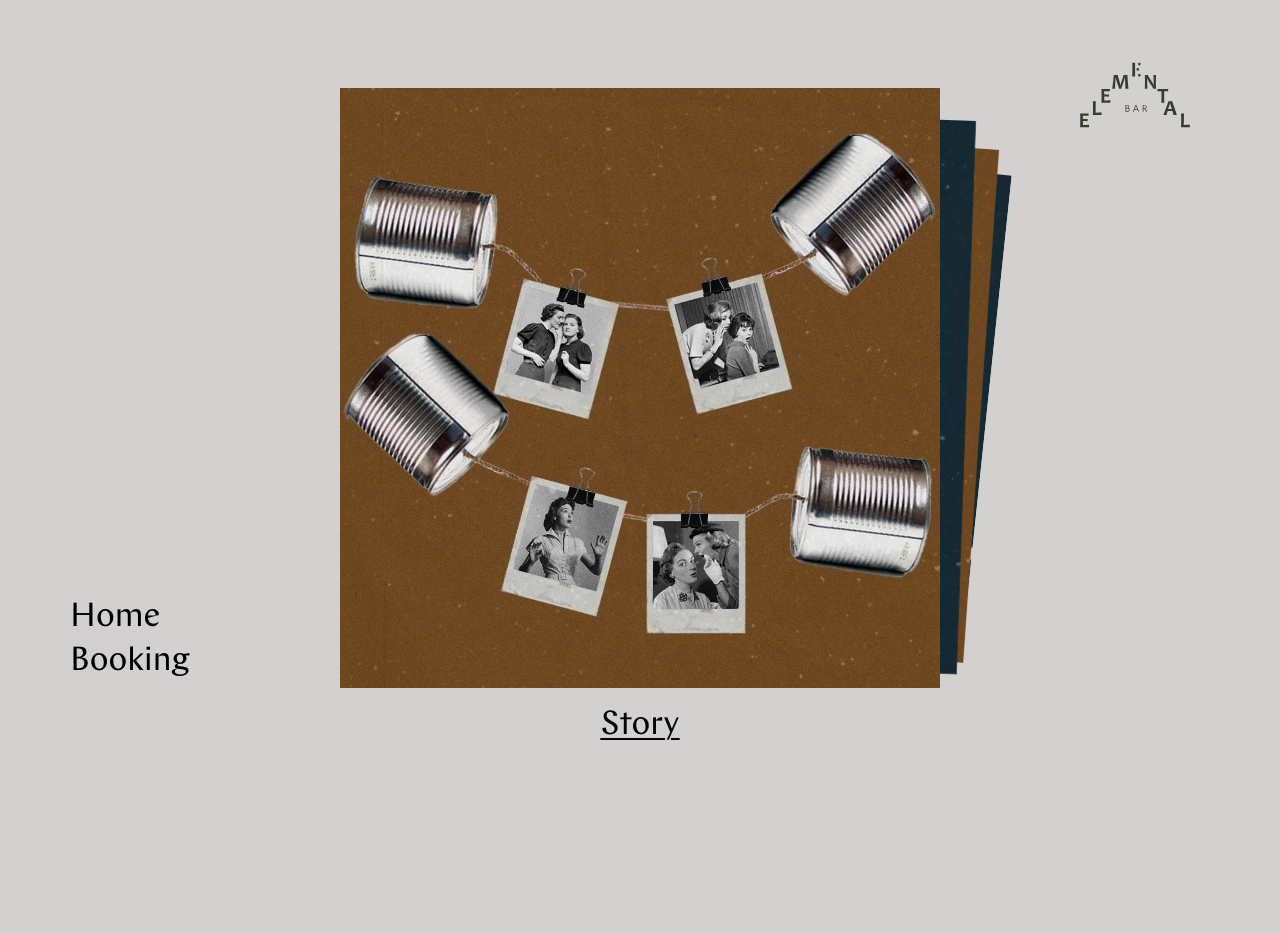
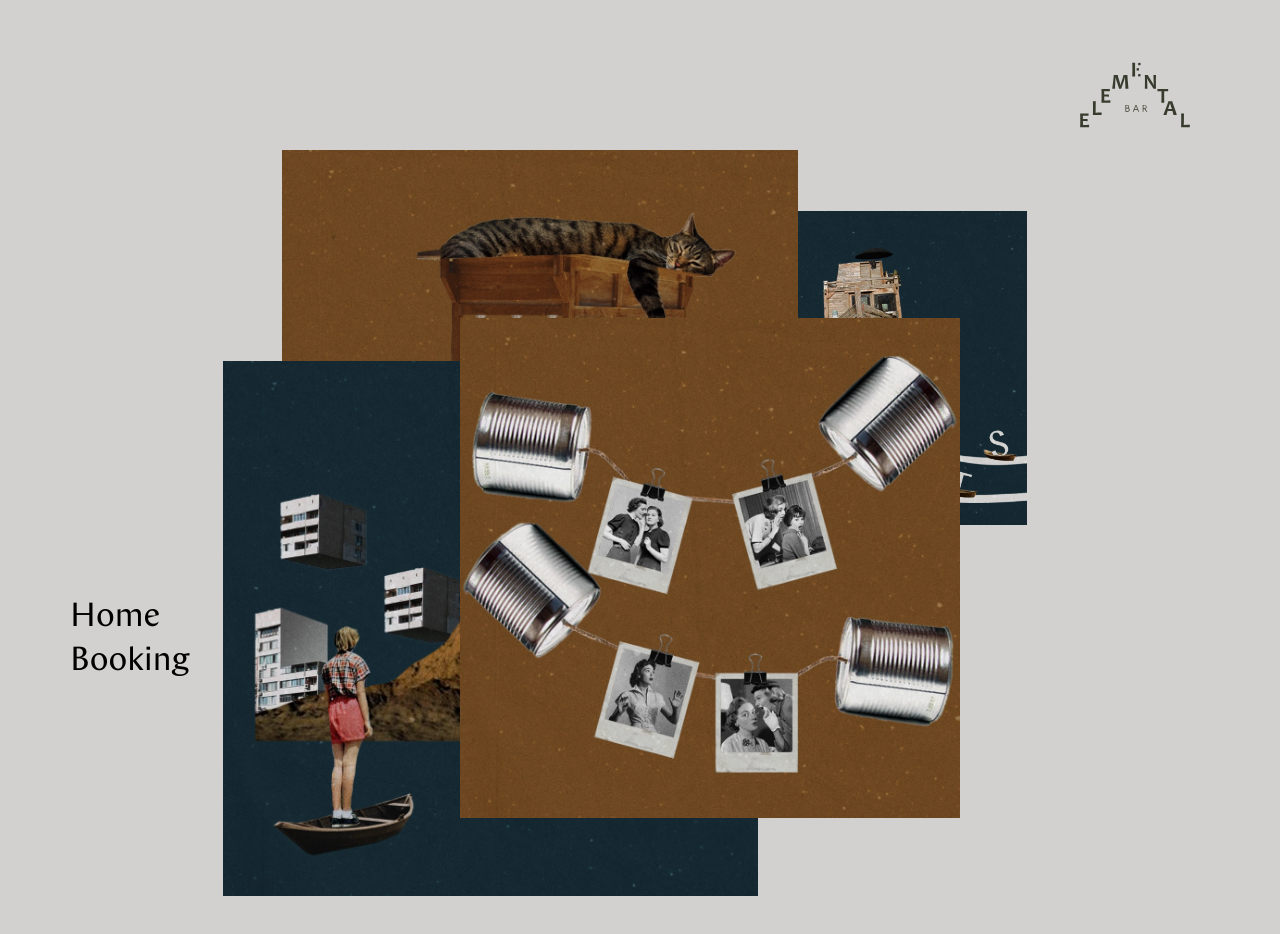
Before and after one commit to gunaindra/elementalbar, a Next.js app: page / in a window 1280 px wide. Shown: the top 934 px of the page. Before the commit the page ends 800 px from the top, so only its background shows below. Built offline with nearby package versions, Linux system fonts and the light colour scheme.

Commit message:
changes : stack images card

```diff
--- /dev/null
+++ b/components/StackCard/StackCardItem.js
@@ -0,0 +1,32 @@
+import { useEffect, useState } from "react";
+
+import { CSSTransition } from "react-transition-group";
+
+function StackCardItem({ asset, index }) {
+  const [isMounted, setIsMounted] = useState(false);
+
+  useEffect(() => {
+    setIsMounted(true);
+  }, []);
+
+  return (
+    <CSSTransition
+      in={isMounted}
+      appear
+      unmountOnExit
+      key={`stack-image-${asset.orders}`}
+      nodeRef={asset.nodeRef}
+      timeout={asset.orders === 1 ? 0 : (asset.orders - 1) * 1000}
+      classNames={`stack-image stack-image-item-${asset.orders}`}
+    >
+      <img
+        ref={asset.nodeRef}
+        className={`stack-image stack-image-${asset.orders}`}
+        src={asset.src}
+        alt={asset.alt}
+      />
+    </CSSTransition>
+  );
+}
+
+export default StackCardItem;
--- /dev/null
+++ b/components/StackCard/index.js
@@ -0,0 +1,57 @@
+import { useState, createRef } from "react";
+
+import { useRouter } from "next/router";
+
+import { TransitionGroup } from "react-transition-group";
+import StackCardItem from "./StackCardItem";
+
+function StackCard() {
+  const [listAssets, setListAssets] = useState(() => [
+    {
+      orders: 1,
+      alt: "web-story",
+      src: "/assets/images/eb-web-story.webp",
+      href: "/story",
+      title: "Story",
+      nodeRef: createRef(null),
+    },
+    {
+      orders: 2,
+      alt: "web-booking",
+      src: "/assets/images/eb-web-booking.webp",
+      href: "/booking",
+      title: "Booking",
+      nodeRef: createRef(null),
+    },
+    {
+      orders: 3,
+      alt: "eb-web-shop",
+      src: "/assets/images/eb-web-shop.webp",
+      href: "/shop",
+      title: "Shop",
+      nodeRef: createRef(null),
+    },
+    {
+      orders: 4,
+      alt: "web-events",
+      src: "/assets/images/eb-web-events.webp",
+      href: "/events",
+      title: "Events",
+      nodeRef: createRef(null),
+    },
+  ]);
+
+  return (
+    <div>
+      <TransitionGroup className="flex items-center justify-center h-screen relative">
+        {listAssets
+          .sort((a, b) => b.orders - a.orders)
+          .map((asset, index) => {
+            return <StackCardItem key={index} asset={asset} index={index} />;
+          })}
+      </TransitionGroup>
+    </div>
+  );
+}
+
+export default StackCard;
--- a/components/SwiperCard/index.js
+++ b/components/SwiperCard/index.js
@@ -51,7 +51,7 @@ function SwiperCarousel() {
         effect={"cards"}
         followFinger={true}
         grabCursor={false}
-        speed={500}
+        speed={1200}
         onActiveIndexChange={(swiper) => {
           setActiveIndex(swiper.activeIndex);
         }}
--- a/package.json
+++ b/package.json
@@ -15,6 +15,7 @@
     "next-seo": "^5.15.0",
     "react": "18.2.0",
     "react-dom": "18.2.0",
+    "react-transition-group": "^4.4.5",
     "swiper": "^8.4.6"
   },
   "devDependencies": {
--- a/pages/index.js
+++ b/pages/index.js
@@ -1,11 +1,11 @@
-import SwiperCard from "@/components/SwiperCard";
+import StackCard from "@/components/StackCard";
 
 import siteData from "@/data/site";
 import { NextSeo } from "next-seo";
 
 export default function Home() {
   return (
-    <div className="overflow-hidden">
+    <div>
       <NextSeo
         title={siteData.siteName}
         description={siteData.description}
@@ -19,7 +19,7 @@ export default function Home() {
       />
 
       <div className="mb-100px mx-10 mt-20 md:mx-0 md:mt-0">
-        <SwiperCard />
+        <StackCard />
       </div>
     </div>
   );
--- a/styles/globals.css
+++ b/styles/globals.css
@@ -16,6 +16,8 @@
   margin: 0;
   font-family: "Chap-Regular", Serif;
 }
+
+/* Swiper Slide */
 
 .swiper-slide {
   display: flex;
@@ -47,3 +49,140 @@
   width: 100%;
   height: 100%;
 }
+
+.stack-image {
+  cursor: pointer;
+}
+
+/* Stack Card */
+.stack-image-1 {
+  position: absolute;
+  width: 500px;
+  height: 500px;
+  transform: translate(70px, 80px);
+  z-index: 91;
+}
+
+.stack-image-1:hover {
+  z-index: 1001;
+  transform: translate(0, 0);
+  width: 500px;
+  height: 500px;
+  transition: transform 1500ms;
+}
+
+.stack-image-2 {
+  position: absolute;
+  width: 535px;
+  height: 535px;
+  transform: translate(-150px, 140px);
+  z-index: 81;
+}
+
+.stack-image-2:hover {
+  z-index: 1002;
+  transform: translate(0, 0);
+  width: 500px;
+  height: 500px;
+  transition: transform 1500ms;
+}
+
+.stack-image-3 {
+  position: absolute;
+  width: 516px;
+  height: 516px;
+  transform: translate(-100px, -80px);
+  z-index: 71;
+}
+
+.stack-image-3:hover {
+  z-index: 1003;
+  transform: translate(0, 0);
+  width: 500px;
+  height: 500px;
+  transition: transform 1500ms;
+}
+
+.stack-image-4 {
+  position: absolute;
+  width: 314px;
+  height: 314px;
+  transform: translate(230px, -120px);
+  z-index: 61;
+}
+
+.stack-image-4:hover {
+  z-index: 1004;
+  transform: translate(0, 0);
+  width: 500px;
+  height: 500px;
+  transition: transform 1500ms;
+}
+
+.stack-image-5 {
+  position: absolute;
+  width: 404px;
+  height: 404px;
+  transform: translate(100px, 140px);
+}
+
+/* CSS Animation */
+.stack-image-item-1-enter {
+  opacity: 0;
+  transform: translate(20px, 80px);
+}
+
+.stack-image-item-1-enter-active {
+  opacity: 0;
+}
+
+.stack-image-item-1-enter-done {
+  opacity: 1;
+  transition: opacity 1000ms ease-in-out, transform 1200ms;
+  transform: translate(70px, 80px);
+}
+
+.stack-image-item-2-enter {
+  opacity: 0;
+  transform: translate(-100px, 140px);
+}
+
+.stack-image-item-2-enter-active {
+  opacity: 0;
+}
+
+.stack-image-item-2-enter-done {
+  opacity: 1;
+  transition: opacity 1000ms ease-in-out, transform 1200ms;
+  transform: translate(-150px, 140px);
+}
+
+.stack-image-item-3-enter {
+  opacity: 0;
+  transform: translate(-100px, -30px);
+}
+
+.stack-image-item-3-enter-active {
+  opacity: 0;
+}
+
+.stack-image-item-3-enter-done {
+  opacity: 1;
+  transition: opacity 1000ms ease-in-out, transform 1200ms;
+  transform: translate(-100px, -80px);
+}
+
+.stack-image-item-4-enter {
+  opacity: 0;
+  transform: translate(180px, -120px);
+}
+
+.stack-image-item-4-enter-active {
+  opacity: 0;
+}
+
+.stack-image-item-4-enter-done {
+  opacity: 1;
+  transition: opacity 1000ms ease-in-out, transform 1200ms;
+  transform: translate(230px, -120px);
+}
```
Also changed, not shown: 1 other file (tests, documents, lock files or other folders).
